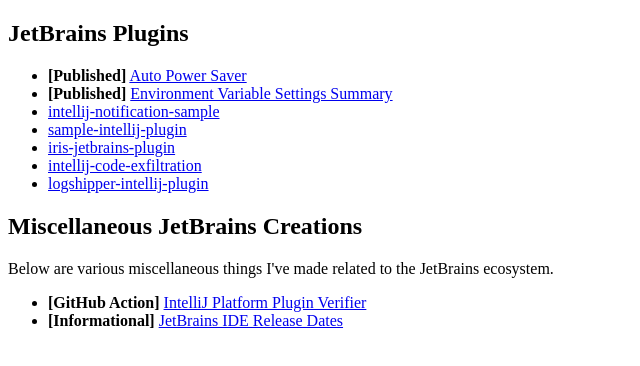
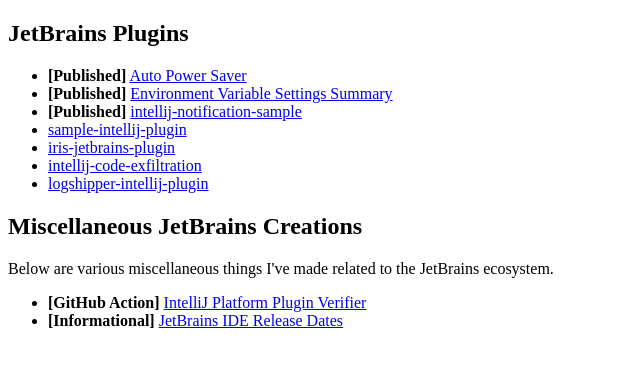
Before and after one commit to ChrisCarini/jetbrains.chriscarini.com, a plain HTML site: page index.html in a window 1280 px wide. Shown: the whole page, without its empty margins (0-640 px from the left). Drawn offline with Linux system fonts and the light colour scheme.

Commit message:
Sample notification is published to the JetBrains Plugin Marketplace.

```diff
--- a/index.html
+++ b/index.html
@@ -13,7 +13,7 @@
         <b>[Published]</b> <a href="https://plugins.jetbrains.com/plugin/10998-environment-variable-settings-summary">Environment Variable Settings Summary</a>
     </li>
     <li>
-        <a href="https://github.com/ChrisCarini/intellij-notification-sample">intellij-notification-sample</a>
+        <b>[Published]</b> <a href="https://plugins.jetbrains.com/plugin/10924-sample-notification">intellij-notification-sample</a>
     </li>
     <li>
         <a href="https://github.com/ChrisCarini/sample-intellij-plugin">sample-intellij-plugin</a>
```
